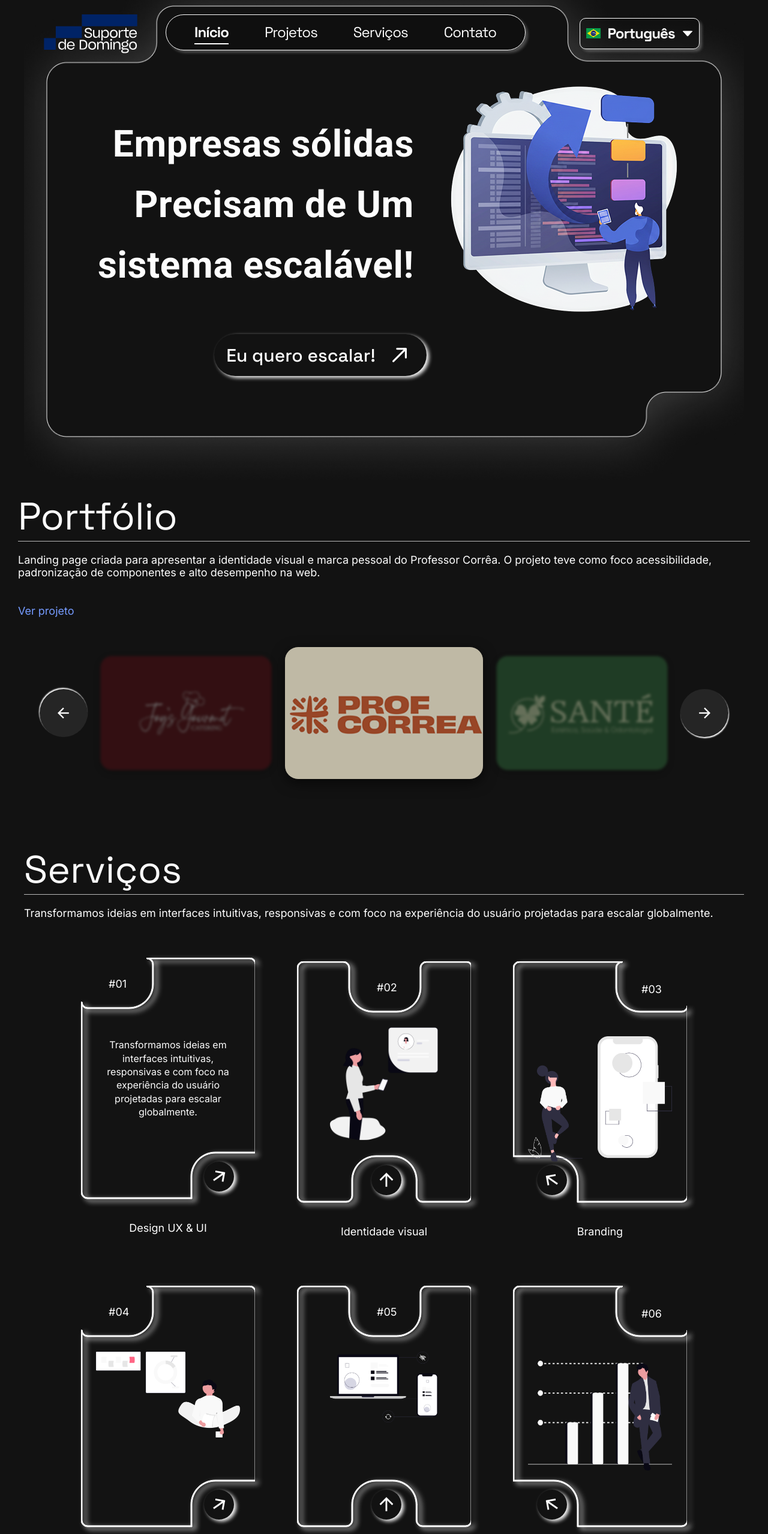
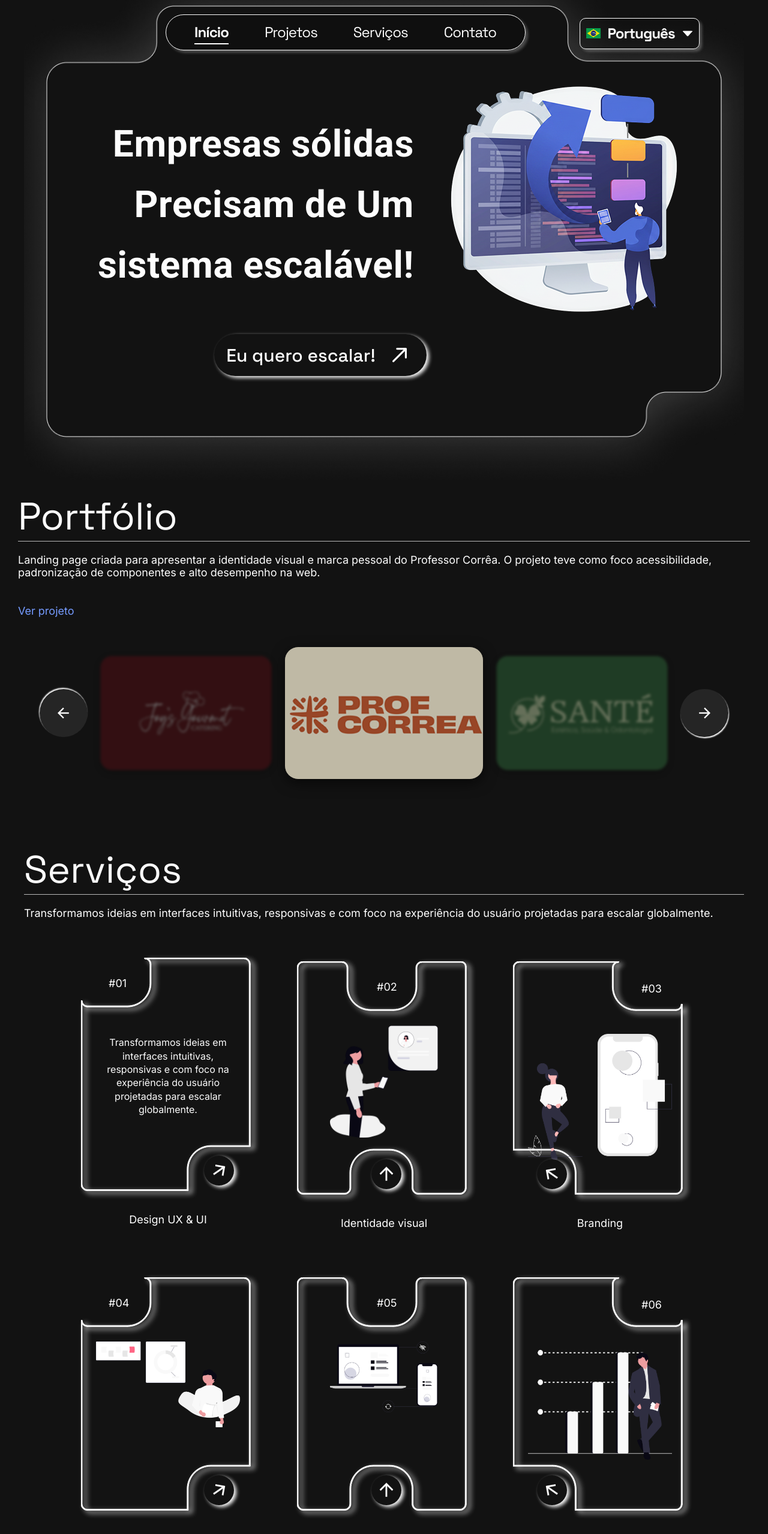
Before and after one commit to srjuninn/suporteDeDomingoRebrand-Project, a React (Vite) app: page / in a window 1280 px wide. Shown: the top 2558 px of the page at 60% size. Built offline with nearby package versions, Linux system fonts and the light colour scheme.

Commit message:
feat: add variable width

```diff
--- a/src/assets/icons/sddLogoType.jsx
+++ b/src/assets/icons/sddLogoType.jsx
@@ -2,9 +2,7 @@ const SuporteDeDomingoLogoType = (props) => (
   <svg
     className="sdd"
     xmlns="http://www.w3.org/2000/svg"
-    width={156}
-    height={65}
-    fill="none"
+    viewBox="0 0 156 65" // define proporção    fill="none"
     {...props}
   >
     <g clipPath="url(#a)">
--- a/src/components/LeftService/LeftServiceVetor.jsx
+++ b/src/components/LeftService/LeftServiceVetor.jsx
@@ -2,8 +2,7 @@ import * as React from "react"
 const LeftServiceVetor = (props) => (
   <svg
     xmlns="http://www.w3.org/2000/svg"
-    width={300}
-    height={410}
+    viewBox="0 0 300 410" // proporção original
     fill="none"
     stroke="var(--white-w100, #FDFDFD)"
     strokeWidth={1}
--- a/src/components/MiddleService/MiddleServiceVetor.jsx
+++ b/src/components/MiddleService/MiddleServiceVetor.jsx
@@ -2,8 +2,8 @@ import * as React from "react"
 const MiddleServiceVetor = (props) => (
   <svg
     xmlns="http://www.w3.org/2000/svg"
-    width={300}
-    height={410}
+        viewBox="0 0 300 410" // proporção original
+
     fill="none"
     stroke="var(--white-w100, #FDFDFD)"
     strokeWidth={1}
--- a/src/components/RightService/RightServiceVetor.jsx
+++ b/src/components/RightService/RightServiceVetor.jsx
@@ -2,8 +2,8 @@ import * as React from "react"
 const RightServiceVetor = (props) => (
   <svg
     xmlns="http://www.w3.org/2000/svg"
-    width={300}
-    height={410}
+        viewBox="0 0 300 410" // proporção original
+
     fill="none"
     stroke="var(--white-w100, #FDFDFD)"
     strokeWidth={1}
```
